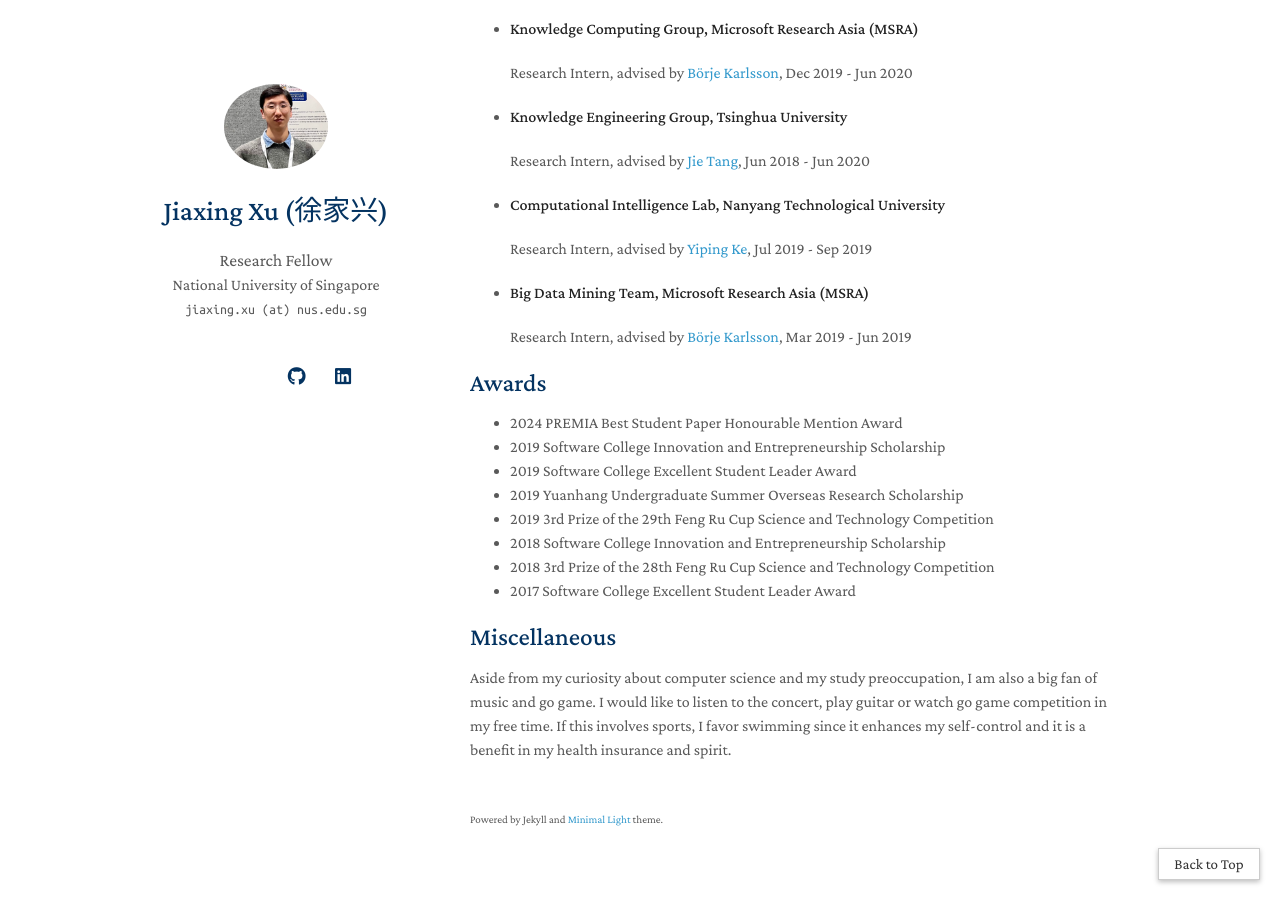
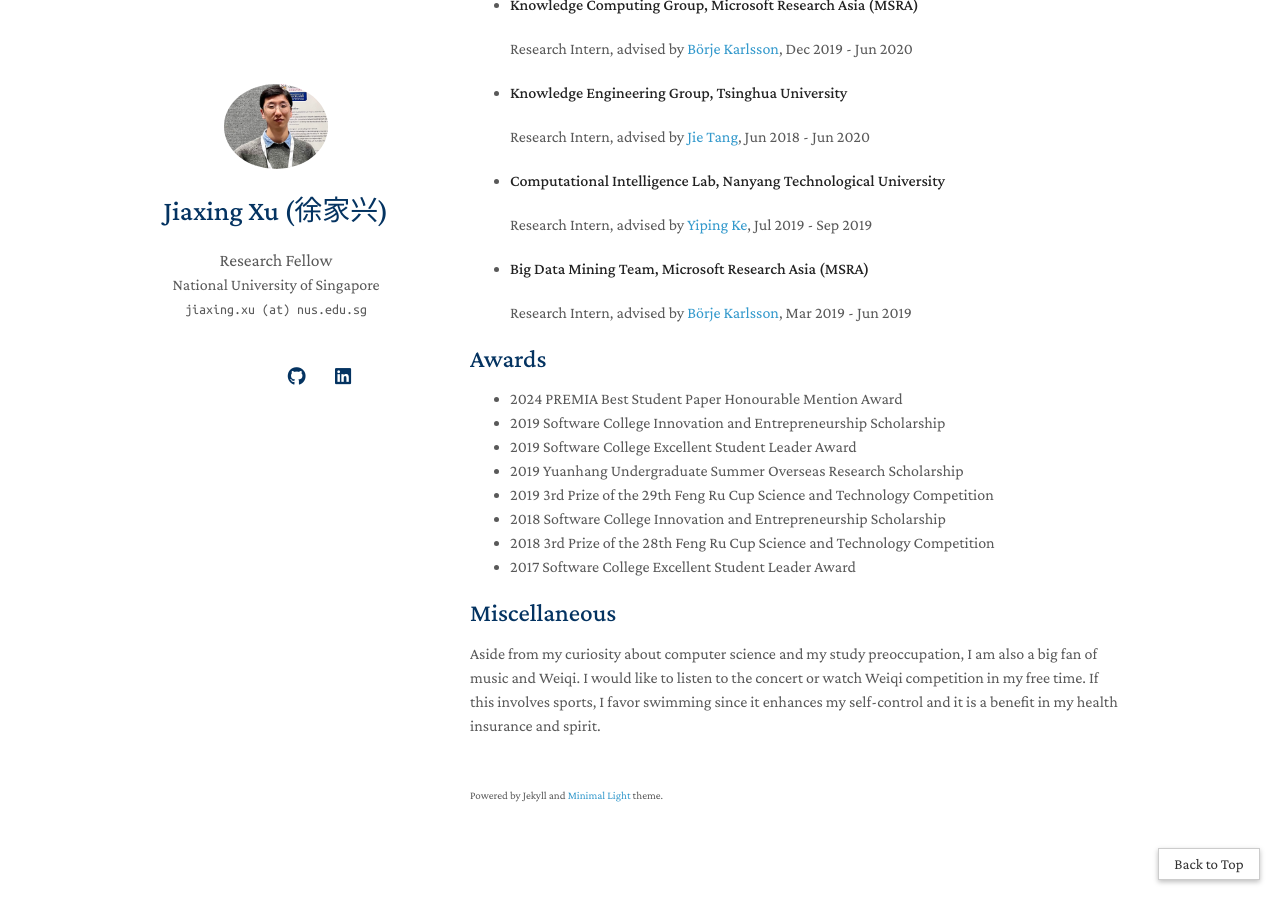
Before and after one commit to AngusMonroe/angusmonroe.github.io, a Jekyll site: the page built from index.md, in a window 1280 px wide and 900 px high, scrolled down 3815 px. Built offline with Jekyll 4.4.1, drawn with Linux system fonts in a browser that asks for light colours; a style sheet for code colours, icons or effects is not loaded; our own code applies the rules of GitHub Pages for plain Markdown files; some of the changed text lies outside the part shown.

Commit message:
Update index.md

```diff
--- a/index.md
+++ b/index.md
@@ -44,4 +43,4 @@ My PhD thesis made some early attempts on these problems. I do believe these fie
 
 ## Miscellaneous
 
-Aside from my curiosity about computer science and my study preoccupation, I am also a big fan of music and go game. I would like to listen to the concert, play guitar or watch go game competition in my free time. If this involves sports, I favor swimming since it enhances my self-control and it is a benefit in my health insurance and spirit.
+Aside from my curiosity about computer science and my study preoccupation, I am also a big fan of music and Weiqi. I would like to listen to the concert or watch Weiqi competition in my free time. If this involves sports, I favor swimming since it enhances my self-control and it is a benefit in my health insurance and spirit.
```
Also changed, not shown: other parts of index.md (+1 -2 lines).
